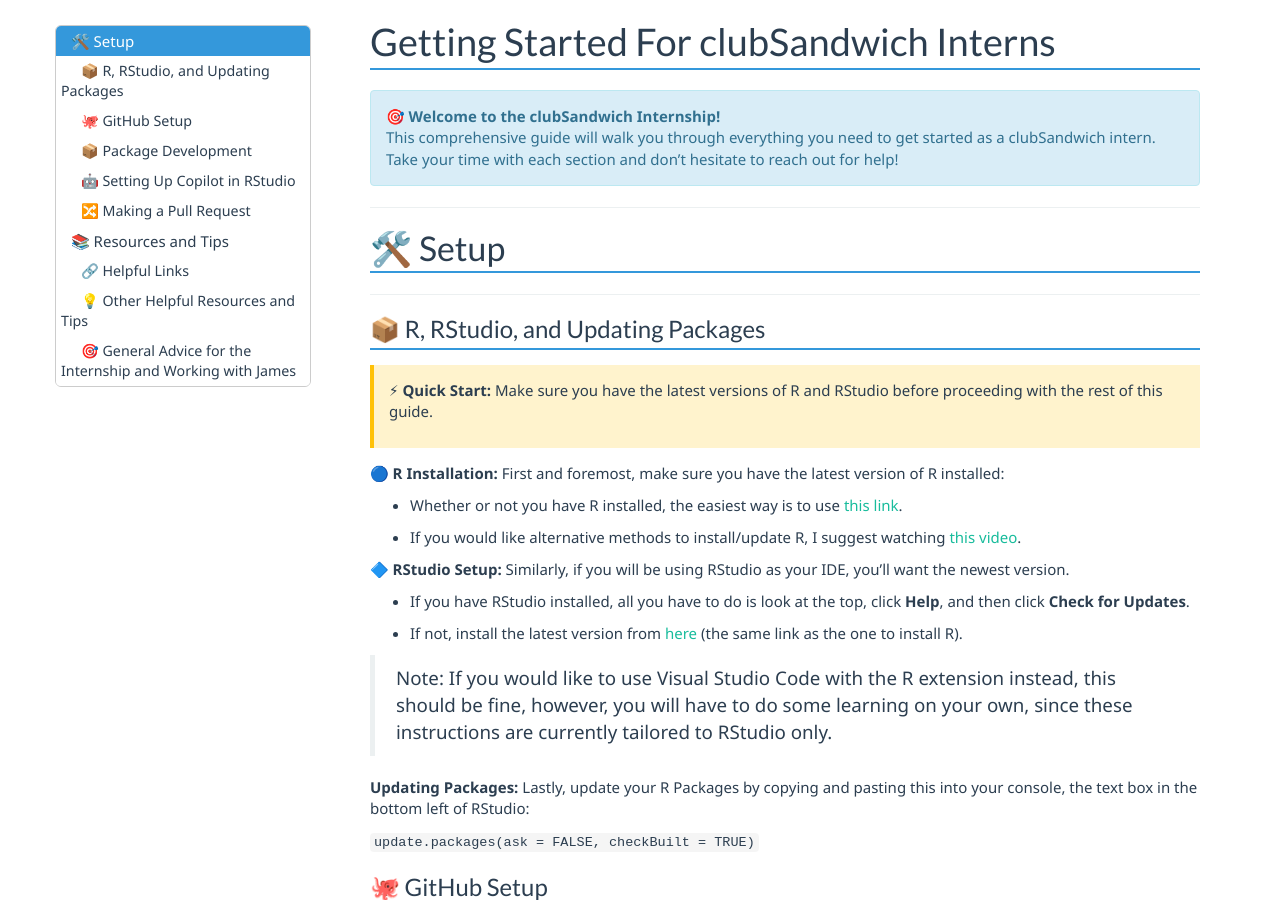
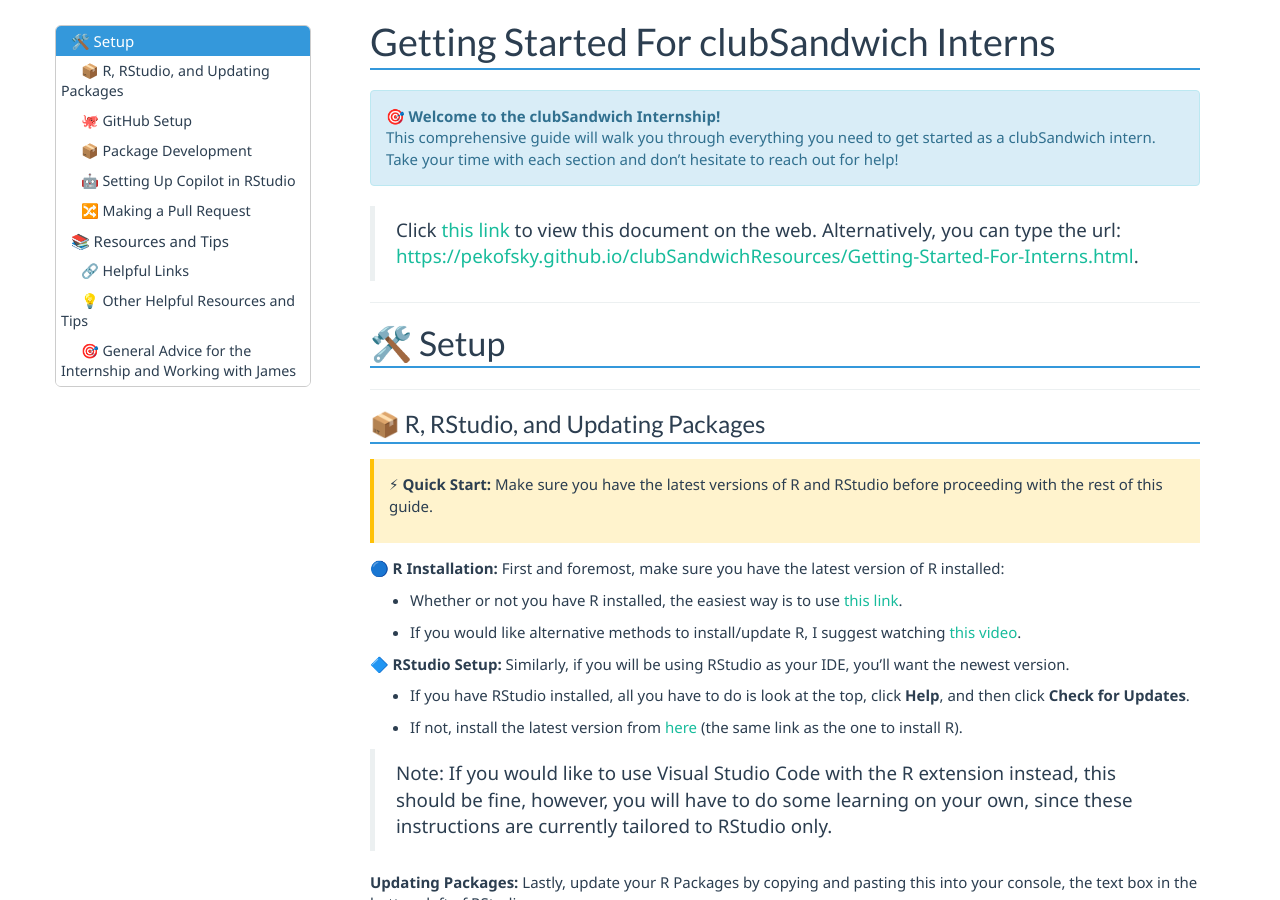
Before and after one commit to pekofsky/clubSandwichResources, a Jekyll site: the page Getting-Started-For-Interns.html, which Jekyll copies as it is, in a window 1280 px wide and 900 px high. Built offline with Jekyll 4.4.1, drawn with Linux system fonts in a browser that asks for light colours.

Commit message:
Added link to web version in all documents.

```diff
--- a/Getting Started For Interns - PDF Version.Rmd
+++ b/Getting Started For Interns - PDF Version.Rmd
@@ -8,6 +8,8 @@
 ---
 
 > **Welcome to the clubSandwich Internship!** This comprehensive guide will walk you through everything you need to get started as a clubSandwich intern. Take your time with each section and don't hesitate to reach out for help!
+
+> Click [this link](https://pekofsky.github.io/clubSandwichResources/Getting-Started-For-Interns.html) if you would like to view this file on the web (it's much prettier). Alternatively, you can type the url: https://pekofsky.github.io/clubSandwichResources/Getting-Started-For-Interns.html.
 
 ------------------------------------------------------------------------
 
--- a/Getting Started For Interns.Rmd
+++ b/Getting Started For Interns.Rmd
@@ -16,6 +16,8 @@
 ::: {.alert .alert-info}
 <strong>🎯 Welcome to the clubSandwich Internship!</strong><br> This comprehensive guide will walk you through everything you need to get started as a clubSandwich intern. Take your time with each section and don't hesitate to reach out for help!
 :::
+
+> Click [this link](https://pekofsky.github.io/clubSandwichResources/Getting-Started-For-Interns.html) to view this document on the web. Alternatively, you can type the url: https://pekofsky.github.io/clubSandwichResources/Getting-Started-For-Interns.html.
 
 ------------------------------------------------------------------------
 
--- a/Getting-Started-For-Interns.html
+++ b/Getting-Started-For-Interns.html
@@ -1585,6 +1585,11 @@
 started as a clubSandwich intern. Take your time with each section and
 don’t hesitate to reach out for help!</p>
 </div>
+<blockquote>
+<p>Click <a href="https://pekofsky.github.io/clubSandwichResources/Getting-Started-For-Interns.html">this
+link</a> to view this document on the web. Alternatively, you can type
+the url: <a href="https://pekofsky.github.io/clubSandwichResources/Getting-Started-For-Interns.html" class="uri">https://pekofsky.github.io/clubSandwichResources/Getting-Started-For-Interns.html</a>.</p>
+</blockquote>
 <hr />
 <div id="setup" class="section level1">
 <h1>🛠️ Setup</h1>
```
